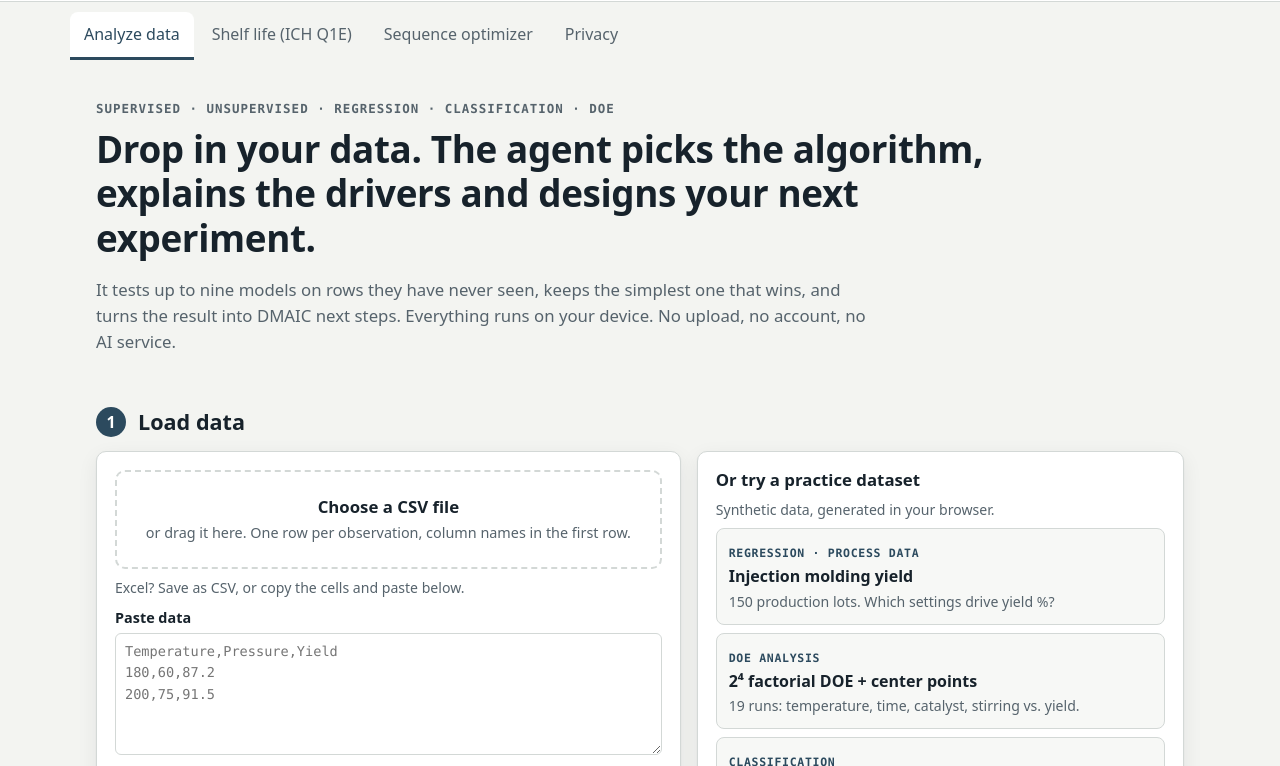
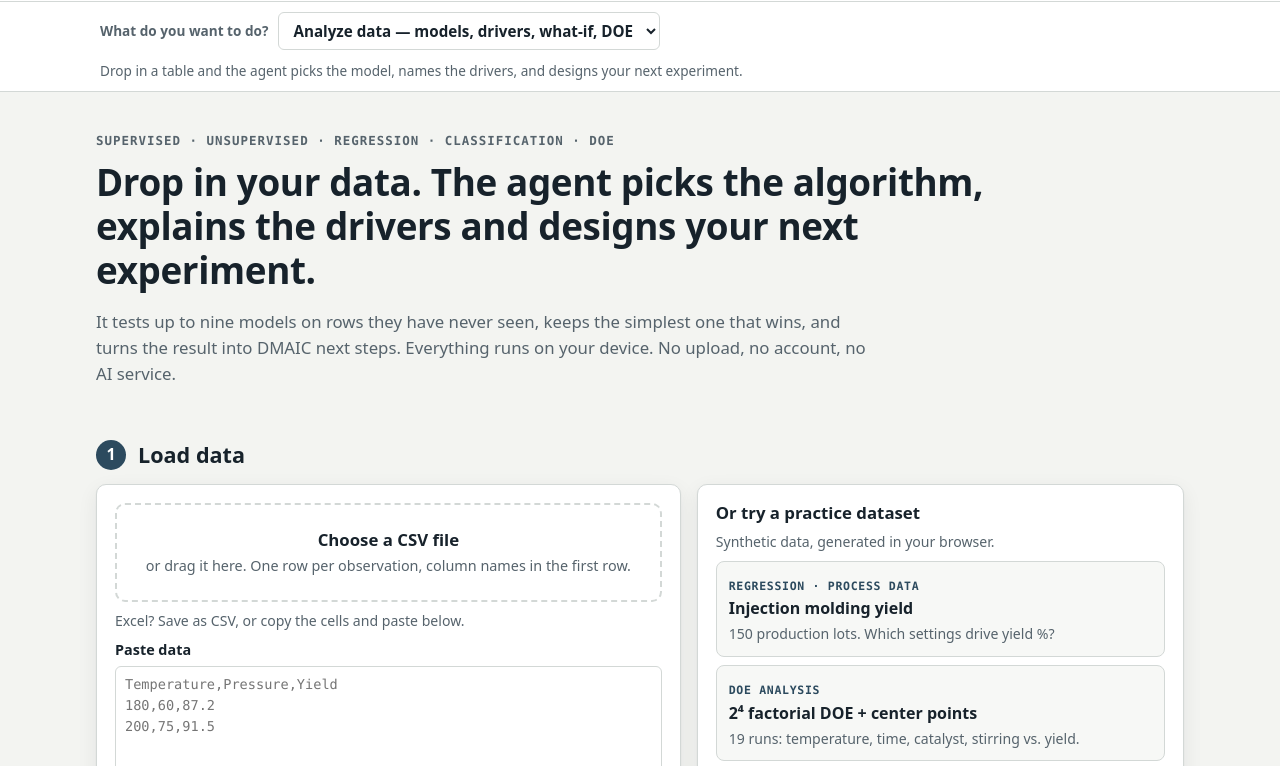
Before and after one commit to VijayKBIbiopharma/Swiss-Army-knife-ML-agent, a plain HTML site: page index.html in a window 1280 px wide. Shown: the part 55-821 px from the top of the page. Drawn offline with Linux system fonts and the light colour scheme.

Commit message:
Show one tool at a time, chosen from a selector
A row of tabs stops fitting as modules are added, so the tools now sit
behind a "What do you want to do?" selector with a one-line description of
whatever is chosen. Only that tool is on screen. Each choice is linkable
(#stability, #sequence), the header's privacy link switches to it, and the
back/forward hash still works.

Two places inside the tools now ask only for what they need:

- Shelf life hides the upper specification limit when the attribute only
  falls, and the lower limit when it only rises. "Decide from the data"
  keeps both, since the direction is not known yet.
- The sequence optimizer keeps population, generations and the three
  importance weights behind "Advanced settings"; host, GC window and the
  sites to remove stay in view.

```diff
--- a/app.js
+++ b/app.js
@@ -1201,26 +1201,33 @@
   }
 
   // ---------- Wiring ----------
-  /* Top-level tabs. Each panel is a wrapper around whole sections, so the sections keep
-     their own hidden logic (step 2 appears once data is loaded, and so on) untouched. */
-  const TABS = ['analyze', 'stability', 'sequence', 'privacy'];
-  function showTab(name) {
-    if (!TABS.includes(name)) name = 'analyze';
-    document.querySelectorAll('#tabs .tab').forEach(t => {
-      const on = t.getAttribute('data-tab') === name;
-      t.setAttribute('aria-selected', String(on));
-      t.classList.toggle('on', on);
-    });
-    TABS.forEach(n => { $('tab-' + n).hidden = n !== name; });
+  /* One tool on screen at a time. A selector rather than a row of tabs, because the list
+     keeps growing and tabs stop fitting; each panel wraps whole sections, so the sections
+     keep their own hidden logic (step 2 appears once data is loaded, and so on) untouched. */
+  const TOOLS = {
+    analyze: 'Drop in a table and the agent picks the model, names the drivers, and designs your next experiment.',
+    stability: 'Fit a stability study, test whether the batches pool, and read the shelf life off the confidence limit.',
+    sequence: 'Evolve synonymous codons for your host: same protein, better spelling, no restriction sites.',
+    privacy: 'How the tool keeps your data on your own device, and how to check that for yourself.'
+  };
+  const TOOL_NAMES = Object.keys(TOOLS);
+  function showTool(name, push) {
+    if (!TOOL_NAMES.includes(name)) name = 'analyze';
+    if ($('tool').value !== name) $('tool').value = name;
+    $('tool-desc').textContent = TOOLS[name];
+    TOOL_NAMES.forEach(n => { $('tab-' + n).hidden = n !== name; });
+    // A link can be shared or bookmarked straight to one tool.
+    if (push && location.hash.slice(1) !== name) history.replaceState(null, '', '#' + name);
   }
-  function initTabs() {
-    document.querySelectorAll('#tabs .tab').forEach(t => t.addEventListener('click', () => { showTab(t.getAttribute('data-tab')); window.scrollTo({ top: 0, behavior: 'smooth' }); }));
-    document.querySelectorAll('[data-tab-link]').forEach(a => a.addEventListener('click', () => showTab(a.getAttribute('data-tab-link'))));
-    showTab('analyze');
+  function initTools() {
+    $('tool').addEventListener('change', () => { showTool($('tool').value, true); window.scrollTo({ top: 0, behavior: 'smooth' }); });
+    document.querySelectorAll('[data-tab-link]').forEach(a => a.addEventListener('click', () => showTool(a.getAttribute('data-tab-link'), true)));
+    window.addEventListener('hashchange', () => showTool(location.hash.slice(1), false));
+    showTool(location.hash.slice(1) || 'analyze', false);
   }
 
   function init() {
-    initTabs();
+    initTools();
     C.bindTips($('tip'));
     $('samples').innerHTML = window.MLSamples.map(s => '<button type="button" class="sample" data-sample="' + s.id + '"><span class="k">' + h(s.kind) + '</span><b>' + h(s.title) + '</b><span>' + h(s.blurb) + '</span></button>').join('');
     $('samples').addEventListener('click', e => {
--- a/index.html
+++ b/index.html
@@ -29,12 +29,18 @@
 </header>
 
 <main id="main">
-  <nav class="tabs" id="tabs" role="tablist" aria-label="Tools">
-    <button class="tab" role="tab" id="tab-btn-analyze" aria-controls="tab-analyze" aria-selected="true" type="button" data-tab="analyze">Analyze data</button>
-    <button class="tab" role="tab" id="tab-btn-stability" aria-controls="tab-stability" aria-selected="false" type="button" data-tab="stability">Shelf life (ICH Q1E)</button>
-    <button class="tab" role="tab" id="tab-btn-sequence" aria-controls="tab-sequence" aria-selected="false" type="button" data-tab="sequence">Sequence optimizer</button>
-    <button class="tab" role="tab" id="tab-btn-privacy" aria-controls="tab-privacy" aria-selected="false" type="button" data-tab="privacy">Privacy</button>
-  </nav>
+  <div class="toolbar">
+    <div class="wrap toolbar-row">
+      <label for="tool">What do you want to do?</label>
+      <select id="tool">
+        <option value="analyze">Analyze data &mdash; models, drivers, what-if, DOE</option>
+        <option value="stability">Shelf life &mdash; ICH Q1E stability study</option>
+        <option value="sequence">Sequence optimizer &mdash; codon optimization</option>
+        <option value="privacy">How your data stays private</option>
+      </select>
+      <p class="tool-desc" id="tool-desc" aria-live="polite"></p>
+    </div>
+  </div>
 
   <div class="tabpanel" id="tab-analyze" role="tabpanel" aria-labelledby="tab-btn-analyze">
   <section class="hero">
@@ -248,12 +254,6 @@
         </label>
       </div>
       <div class="controls">
-        <label>Lower specification limit
-          <input id="stab-lsl" type="number" step="any" placeholder="e.g. 95">
-        </label>
-        <label>Upper specification limit
-          <input id="stab-usl" type="number" step="any" placeholder="e.g. 5">
-        </label>
         <label>What the attribute does
           <select id="stab-dir">
             <option value="auto">Decide from the data</option>
@@ -261,6 +261,12 @@
             <option value="increasing">Rises over time (watch the upper limit)</option>
             <option value="both">Could go either way (watch both)</option>
           </select>
+        </label>
+        <label id="stab-lsl-wrap">Lower specification limit
+          <input id="stab-lsl" type="number" step="any" placeholder="e.g. 95">
+        </label>
+        <label id="stab-usl-wrap">Upper specification limit
+          <input id="stab-usl" type="number" step="any" placeholder="e.g. 5">
         </label>
         <label>Pooling test level
           <select id="stab-alpha">
@@ -304,12 +310,6 @@
         <label>Longest single-base run
           <input id="seq-maxrun" type="number" min="0" max="12" step="1" value="6">
         </label>
-        <label>Population
-          <input id="seq-pop" type="number" min="20" max="300" step="10" value="80">
-        </label>
-        <label>Generations
-          <input id="seq-gens" type="number" min="20" max="2000" step="10" value="300">
-        </label>
       </div>
       <fieldset class="avoid">
         <legend>Remove these sites (both strands)</legend>
@@ -317,6 +317,8 @@
         <label class="full" for="seq-extra">Other sequences to avoid (comma separated, for example GGTCTC, AAGCTT)</label>
         <input id="seq-extra" type="text" spellcheck="false" placeholder="GGTCTC, AAGCTT">
       </fieldset>
+      <details class="advanced">
+        <summary>Advanced settings</summary>
         <div class="controls">
           <label>Importance: CAI
             <select id="seq-w-cai" class="wsel"></select>
@@ -327,7 +329,15 @@
           <label>Importance: 5' folding
             <select id="seq-w-fold" class="wsel"></select>
           </label>
+          <label>Population
+            <input id="seq-pop" type="number" min="20" max="300" step="10" value="80">
+          </label>
+          <label>Generations
+            <input id="seq-gens" type="number" min="20" max="2000" step="10" value="300">
+          </label>
         </div>
+        <p class="hint">A bigger population searches more spellings per generation; more generations keep going for longer. The defaults finish in a few seconds on a typical gene.</p>
+      </details>
       <div class="row-actions">
         <button class="btn primary" id="seq-run" type="button">Optimize the sequence</button>
         <button class="btn" id="seq-stop" type="button" hidden>Stop and keep the best so far</button>
--- a/learn.js
+++ b/learn.js
@@ -1030,7 +1030,7 @@
     steps: ['Fit purity (or impurity) against time, in months.', 'Test whether the batches may be pooled: equal slopes first, then equal intercepts, both at the 0.25 level Q1E sets.', 'Take the 95% one-sided confidence limit of the chosen line: the lower limit for something that falls, the upper limit for something that rises.', 'The shelf life is where that limit meets the specification, capped at twice the data you actually have (and never more than 12 months past it).'],
     when: 'Setting or defending an expiry date from a stability study.',
     watch: 'The 0.25 level is deliberately generous about splitting batches, because splitting gives the shorter, safer answer. A shelf life past your data is an extrapolation, and Q1E limits how far it may go.',
-    where: 'The "Shelf life (ICH Q1E)" tab.',
+    where: 'Pick "Shelf life" from the selector at the top of the agent.',
     quiz: { q: 'Your fitted line reaches the specification at 30 months, but the 95% confidence limit reaches it at 22. What shelf life does ICH Q1E support?', options: ['30 months, the best estimate', '22 months', '26 months, the average'], answer: 1, why: 'Q1E uses the confidence limit, not the fitted line, so the claim holds even if the true degradation rate is at the unfavourable end of what the data can rule out.' }
   });
 
@@ -1103,7 +1103,7 @@
     steps: ['Start from a population of spellings of the same protein: the original, the host’s favourite codon everywhere, and random mixes.', 'Score each one: Codon Adaptation Index (does this host read it easily?), GC content in its window, how much the 5′ end folds, and whether forbidden sites are present.', 'Keep the sequences nothing else beats on all goals at once (the Pareto front), breed them, and mutate the odd codon to a synonym.', 'Repeat for a few hundred generations. Because only synonyms are ever swapped, the protein cannot change.'],
     when: 'Expressing a gene in a host it did not come from, or cleaning a sequence up before ordering synthesis.',
     watch: 'Codon tables are averages over a genome, not a promise about your construct. The folding number here is a base-pairing score, not a kcal/mol free energy. Highest CAI is not always best: very fast translation can misfold some proteins. Always have the final sequence reviewed.',
-    where: 'Step 6, "Sequence optimizer": paste a coding sequence, pick a host, and run it.',
+    where: 'Pick "Sequence optimizer" from the selector at the top: paste a coding sequence, pick a host, and run it.',
     quiz: { q: 'A codon optimizer changes 60% of the codons in your gene. What should the protein look like afterwards?', options: ['Slightly different, which is normal', 'Exactly the same, every amino acid', 'Shorter, because rare codons are dropped'], answer: 1, why: 'Only synonymous codons are swapped, so the amino acid sequence is identical. If it is not, something is wrong: the tool checks this and reports it.' }
   });
 
--- a/stab.js
+++ b/stab.js
@@ -282,6 +282,16 @@
     $('stab-map').hidden = true; $('stab-error').hidden = true; $('stab-file').value = '';
   }
 
+  /* An attribute that only falls can never breach an upper limit, so asking for one is
+     noise. "Decide from the data" keeps both, because the direction is not known yet. */
+  function showRelevantLimits() {
+    const d = $('stab-dir').value;
+    $('stab-lsl-wrap').hidden = d === 'increasing';
+    $('stab-usl-wrap').hidden = d === 'decreasing';
+    if (d === 'increasing') $('stab-lsl').value = '';
+    if (d === 'decreasing') $('stab-usl').value = '';
+  }
+
   function init() {
     const load = text => { $('stab-data').value = text; $('stab-error').hidden = true; $('delete-top').hidden = false; loadText(text); };
     $('stab-sample').addEventListener('click', () => load(example(false)));
@@ -297,6 +307,8 @@
     ['stab-time', 'stab-batch', 'stab-y', 'stab-cond-value'].forEach(id => $(id).addEventListener('change', describe));
     $('stab-cond').addEventListener('change', () => { fillConditions(); describe(); });
     $('stab-run').addEventListener('click', run);
+    $('stab-dir').addEventListener('change', showRelevantLimits);
+    showRelevantLimits();
   }
 
   window.MLStab = { clear, example };
--- a/style.css
+++ b/style.css
@@ -499,3 +499,14 @@ table.mini { font-size: .82rem; } table.mini td, table.mini th { padding: 3px 8p
 .file-input { display: block; margin-top: 8px; font-size: .85rem; }
 #stab-data { width: 100%; }
 .stab-result h4 { margin: 18px 0 6px; }
+
+/* Tool selector */
+.toolbar { border-bottom: 1px solid var(--line); background: var(--surface); position: sticky; top: 0; z-index: 30; }
+.toolbar-row { display: flex; align-items: center; gap: 10px; flex-wrap: wrap; padding: 10px 20px; }
+.toolbar-row label { font-size: .85rem; font-weight: 600; color: var(--muted); }
+.toolbar-row select { width: auto; min-width: 260px; max-width: 100%; font-size: .95rem; font-weight: 600; padding: 7px 10px; }
+.tool-desc { flex: 1 1 100%; margin: 0; font-size: .85rem; color: var(--muted); }
+@media (min-width: 900px) { .tool-desc { flex: 1 1 auto; } }
+details.advanced { margin: 12px 0 4px; }
+details.advanced > summary { cursor: pointer; font-size: .88rem; font-weight: 600; color: var(--steel); padding: 6px 0; }
+@media print { .toolbar { display: none; } }
```
Also changed, not shown: 3 other files. Lines whose indentation alone changed are shown as unchanged.
